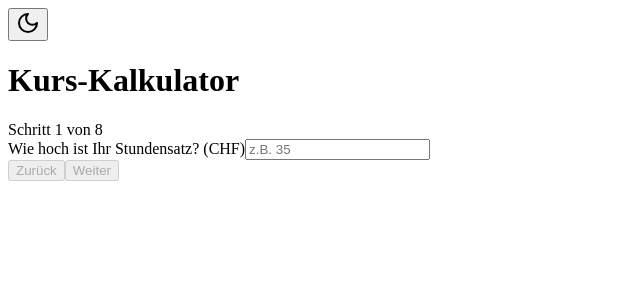
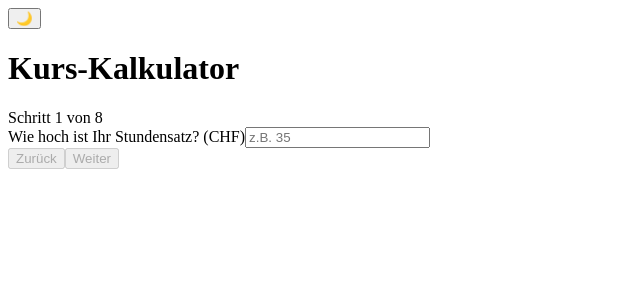
Before and after one commit to KronosFPV/kurskalkulator-web, a Next.js app: page / in a window 1280 px wide. Shown: the top 300 px of the page, without its empty margins (0-640 px from the left). Built offline with nearby package versions, Linux system fonts and the light colour scheme.

Commit message:
Update ThemeProvider.jsx

```diff
--- a/src/components/ThemeProvider.jsx
+++ b/src/components/ThemeProvider.jsx
@@ -1,11 +1,9 @@
 import React, { useState, useEffect } from 'react';
-import { Sun, Moon } from 'lucide-react';
 
 const ThemeProvider = ({ children }) => {
   const [darkMode, setDarkMode] = useState(false);
 
   useEffect(() => {
-    // Check if user has a theme preference in localStorage
     const savedTheme = localStorage.getItem('theme');
     const prefersDark = window.matchMedia('(prefers-color-scheme: dark)').matches;
 
@@ -31,13 +29,8 @@ const ThemeProvider = ({ children }) => {
       <button
         onClick={toggleTheme}
         className="fixed top-4 right-4 p-2 rounded-lg bg-gray-200 dark:bg-gray-700 hover:bg-gray-300 dark:hover:bg-gray-600 transition-colors"
-        aria-label="Toggle theme"
       >
-        {darkMode ? (
-          <Sun className="w-6 h-6 text-yellow-500" />
-        ) : (
-          <Moon className="w-6 h-6 text-gray-700" />
-        )}
+        {darkMode ? '☀️' : '🌙'}
       </button>
       {children}
     </div>
```
